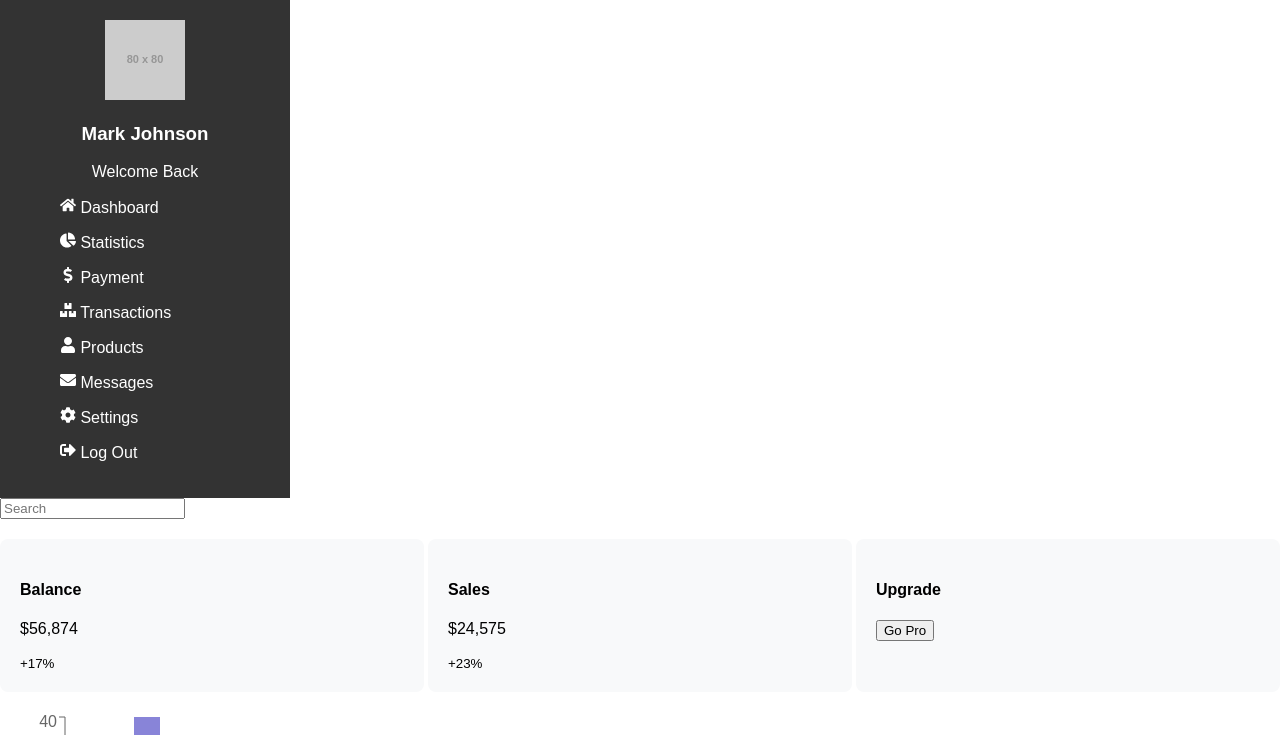
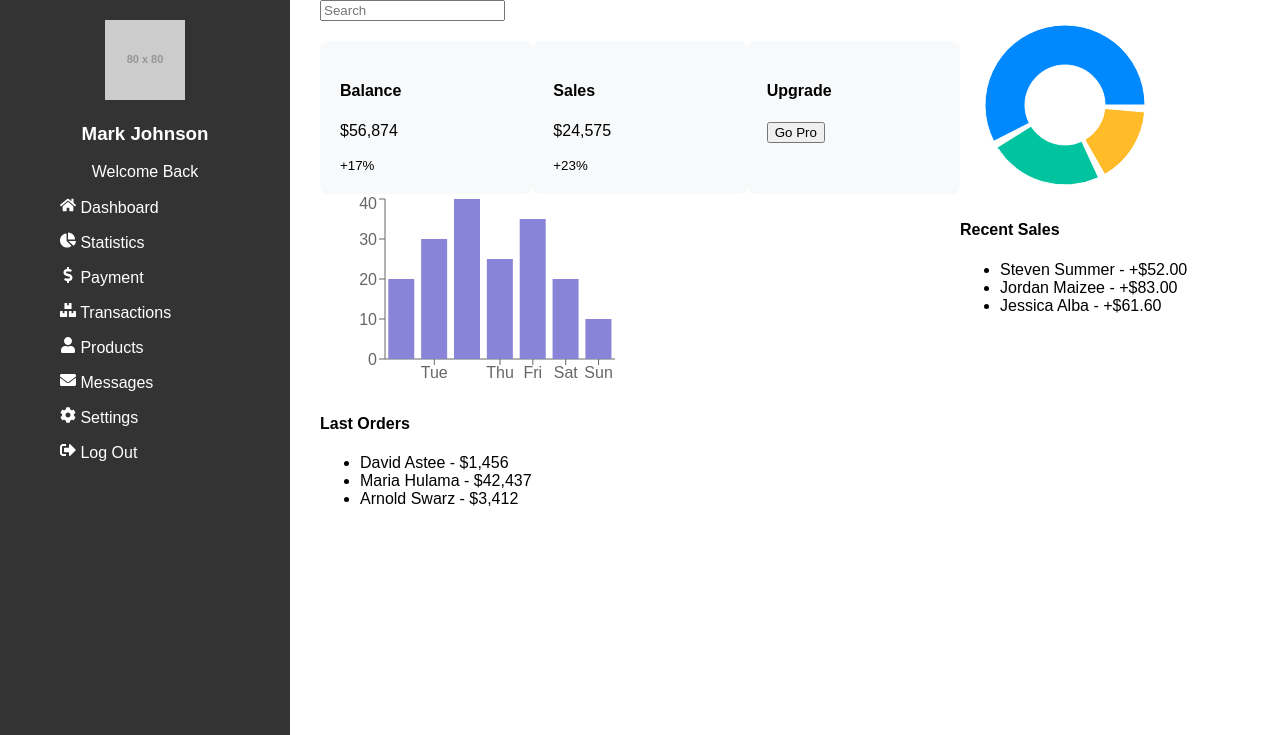
Before and after one commit to Mayanknayal01/carbonfootprinttracker-frontend, a React (Create React App) app: page /home in a window 1280 px wide. Shown: the top 735 px of the page. Built offline with nearby package versions, Linux system fonts and the light colour scheme.

Commit message:
started rendering the home page

```diff
--- a/src/components/homeComponents/Dashboard.jsx
+++ b/src/components/homeComponents/Dashboard.jsx
@@ -1,9 +1,5 @@
 // Dashboard.js
 import React from 'react';
-import Chart from './Chart';
-import PieChart from './PieChart';
-import OrdersList from './OrdersList';
-import RecentSales from './RecentSales';
 
 const Dashboard = () => (
     <div className="dashboard">
@@ -23,12 +19,6 @@ const Dashboard = () => (
             <button>Go Pro</button>
         </div>
         </div>
-        <div className="charts-section">
-        <Chart />
-        <PieChart />
-        </div>
-        <OrdersList />
-        <RecentSales />
     </div>
 );
 
--- a/src/components/homeComponents/Header.jsx
+++ b/src/components/homeComponents/SearchBar.jsx
@@ -1,10 +1,10 @@
 // Header.js
 import React from 'react';
 
-const Header = () => (
+const SearchBar = () => (
     <div className="header">
         <input type="text" placeholder="Search" />
     </div>
 );
 
-export default Header;
+export default SearchBar;
--- a/src/pages/homePage/home.css
+++ b/src/pages/homePage/home.css
@@ -157,10 +157,21 @@
 
 
 
-/* App.css */
+
+html, body {
+    height: 100%;
+    margin: 0;
+    padding: 0;
+}
 
 .app {
     display: flex;
+    height: 100vh;
+}
+.home {
+    display: grid;
+    grid-template-columns: 1fr 2fr 1fr;
+    height: 100vh;
     }
 
     .sidebar {
--- a/src/pages/homePage/home.jsx
+++ b/src/pages/homePage/home.jsx
@@ -90,18 +90,28 @@
 // Home.jsx
 import React from 'react';
 import Sidebar from '../../components/homeComponents/Sidebar';
-import Header from '../../components/homeComponents/Header';
+import SearchBar from '../../components/homeComponents/SearchBar';
 import Dashboard from '../../components/homeComponents/Dashboard';
 import './home.css';
+import Chart from '../../components/homeComponents/Chart';
+import PieChart from '../../components/homeComponents/PieChart';
+import OrdersList from '../../components/homeComponents/OrdersList';
+import RecentSales from '../../components/homeComponents/RecentSales';
 
 const Home = () => {
     return (
         <div className="home">
         <Sidebar />
-        <main>
-            <Header />
+        <first>
+            <SearchBar />
             <Dashboard />
-        </main>
+            <Chart />
+            <OrdersList />
+        </first>
+        <div className="charts-section">
+        <PieChart />
+        <RecentSales />
+        </div>
         </div>
     );
 };
```
